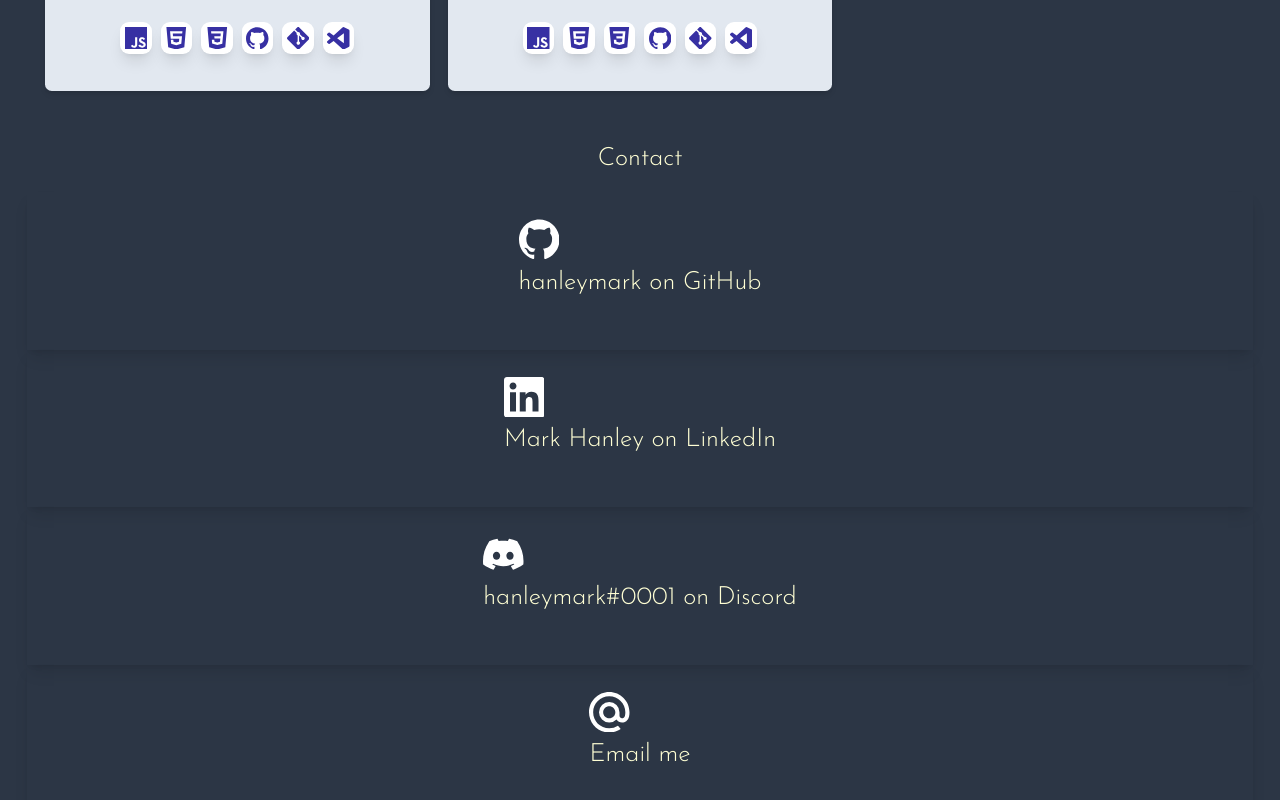
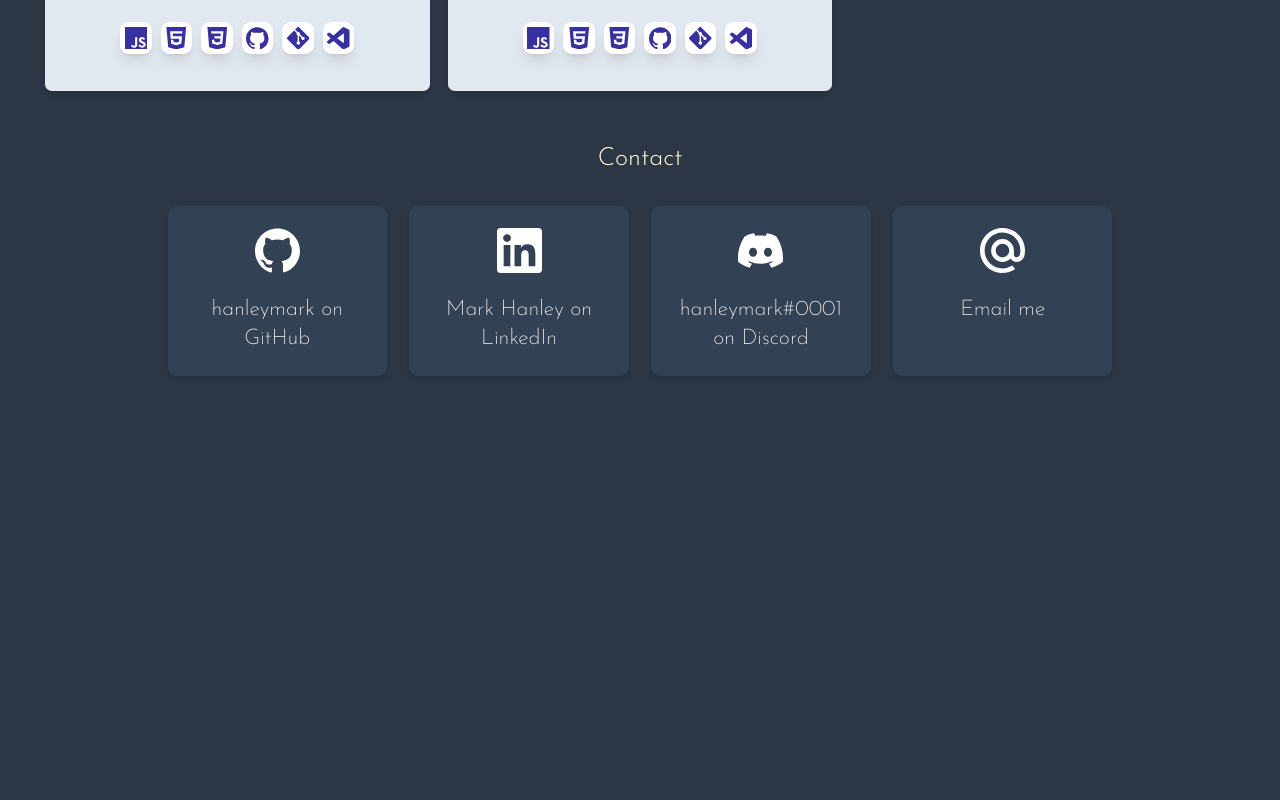
Before and after one commit to hanleymark/portfolio-web, a Next.js app: page / in a window 1280 px wide. Shown: the part 1422-2222 px from the top of the page. After the commit the page ends 1811 px from the top, so only its background shows below. Built offline with nearby package versions, Linux system fonts and the light colour scheme.

Commit message:
Add styling to contact links

```diff
--- a/components/Contact.tsx
+++ b/components/Contact.tsx
@@ -10,16 +10,22 @@ const Contact = ({ heading }: ContactProps) => {
   return (
     <section id={'contact'}>
       {heading && <h3>{heading}</h3>}
+      <div className='m-auto flex w-11/12 flex-wrap justify-center gap-5 p-3'>
         {contactData.map((contact) => (
+          <div
+            key={contact.text}
+            className='stack-lg w-full rounded-lg bg-slate-700 shadow-md p-5 md:w-[40%] lg:w-[28%] xl:w-[20%]'
+          >
             <ContactButton
-          key={contact.text}
               href={contact.href}
               target={contact.target}
               rel={contact.rel}
               text={contact.text}
               Icon={contact.Icon}
             />
+          </div>
         ))}
+      </div>
     </section>
   );
 };
--- a/components/ContactButton.tsx
+++ b/components/ContactButton.tsx
@@ -3,16 +3,11 @@ import { ContactData } from '@/types/contacts';
 
 const ContactButton = ({ href, target, rel, text, Icon }: ContactData) => {
   return (
-    <Link
-      href={href}
-      target={target}
-      rel={rel}
-      className='flex items-center justify-center bg-inherit p-6 shadow-lg'
-    >
-      <div className='p-0 text-4xl'>
-        <Icon className='contact-icon' />
-        <h3 className='p'>{text}</h3>
-      </div>
+    <Link href={href} target={target} rel={rel} className='group/link'>
+      <Icon className='m-auto text-[2.5rem] transition-all group-hover/link:text-[2.8rem] h-auto' />
+      <p className='text-center text-[1.2rem] transition-all group-hover/link:text-[1.3rem] mt-5'>
+        {text}
+      </p>
     </Link>
   );
 };
--- a/components/Navbar.tsx
+++ b/components/Navbar.tsx
@@ -38,7 +38,7 @@ const MobileNav = ({
 }: MobileNavProps) => {
   return (
     <div
-      className={`absolute left-0 top-0 h-screen w-screen transform bg-inherit ${
+      className={`absolute left-0 top-0 h-screen w-screen transform bg-inherit w-full ${
         open ? '-translate-x-0' : '-translate-x-full'
       } drop-shadow-md filter transition-transform duration-300 ease-in-out `}
     >
--- a/types/contacts.d.ts
+++ b/types/contacts.d.ts
@@ -6,4 +6,5 @@ export interface ContactData {
   rel?: string;
   text: string;
   Icon: IconType;
+  className?: string;
 }
```
Lines whose indentation alone changed are shown as unchanged.
